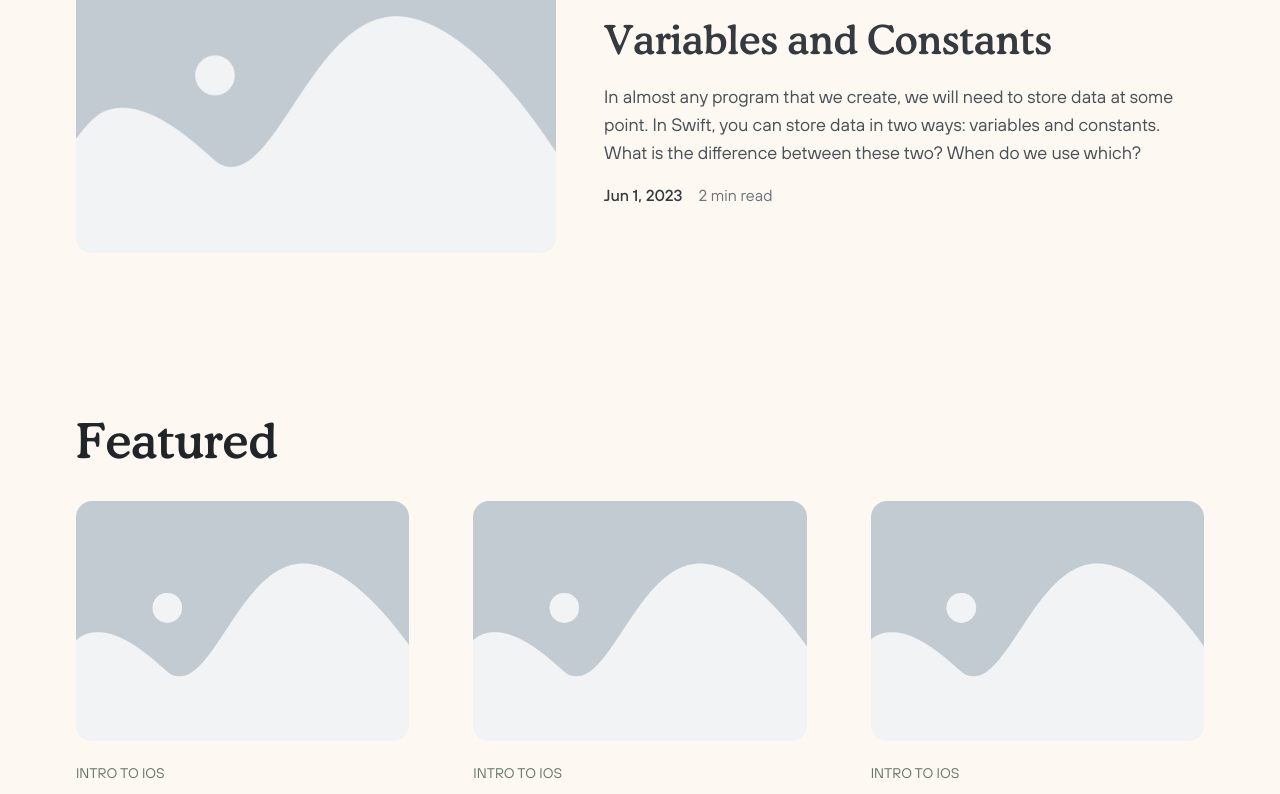
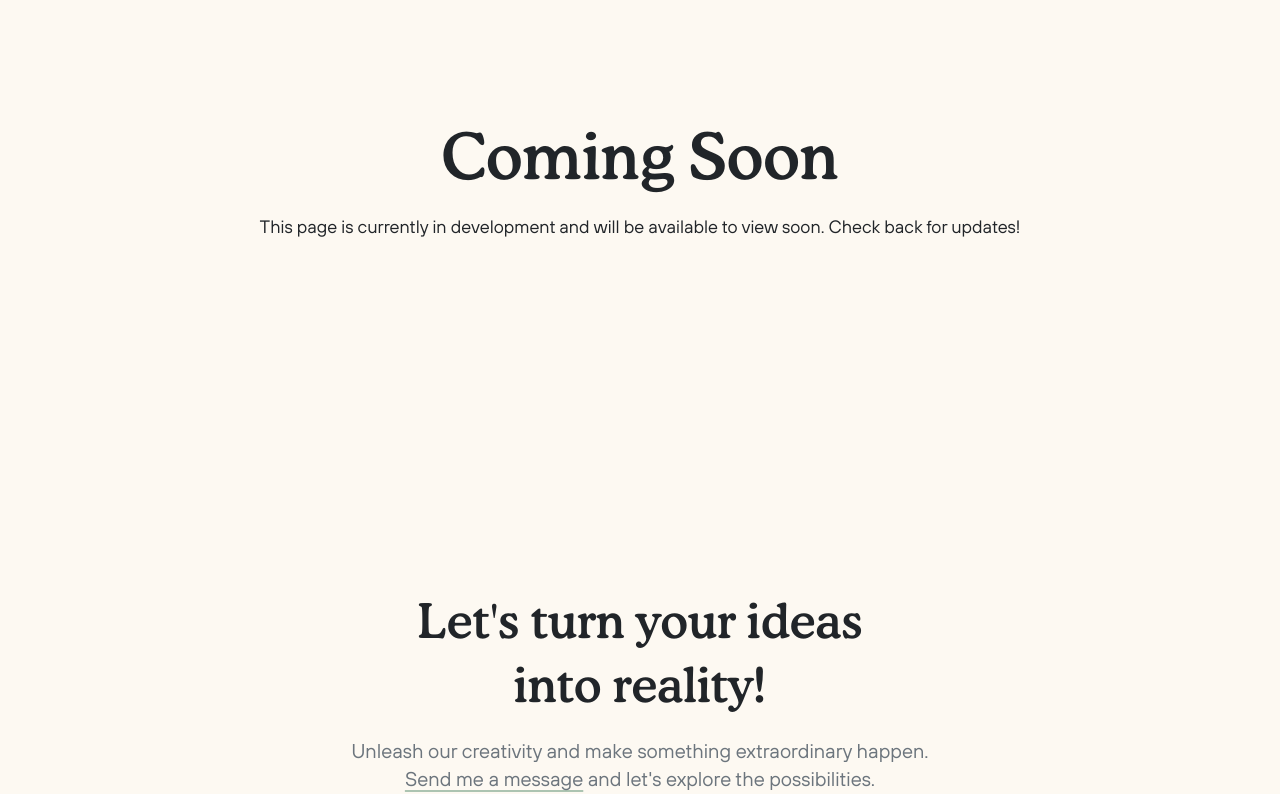
Before and after one commit to vinnie4k/portfolio-v3, a Next.js app: page /blog in a window 1280 px wide. Shown: the part 227-1021 px from the top of the page. Built offline with nearby package versions, Linux system fonts and the light colour scheme.

Commit message:
Add TODOs for WIP

```diff
--- a/src/app/blog/page.tsx
+++ b/src/app/blog/page.tsx
@@ -7,6 +7,19 @@ import BlogExploreCell from "@/components/BlogExploreCell";
 import { motion } from "framer-motion";
 
 export default function Blog() {
+  // TODO: Uncomment when done
+  return (
+    <>
+      <div className="flex flex-col gap-4 items-center justify-center text-center h-[500px]">
+        <h1 className="text-neutral-900 dark:text-neutral-100">Coming Soon</h1>
+        <p className="b1 text-neutral-900 dark:text-neutral-100">
+          This page is currently in development and will be available to view
+          soon. Check back for updates!
+        </p>
+      </div>
+    </>
+  );
+
   return (
     <>
       {/* Top */}
--- a/src/components/FooterMessage.tsx
+++ b/src/components/FooterMessage.tsx
@@ -9,7 +9,7 @@ export default function FooterMessage() {
       <p className="s2 text-neutral-600 dark:text-neutral-400">
         Unleash our creativity and make something extraordinary happen.{" "}
         <span className="animate-underline underline-offset-[4px] hover:underline-offset-[6px] cursor-pointer">
-          Send me a message
+          <a href="mailto:b.vinhan01@gmail.com">Send me a message</a>
         </span>{" "}
         and let's explore the possibilities.
       </p>
```
